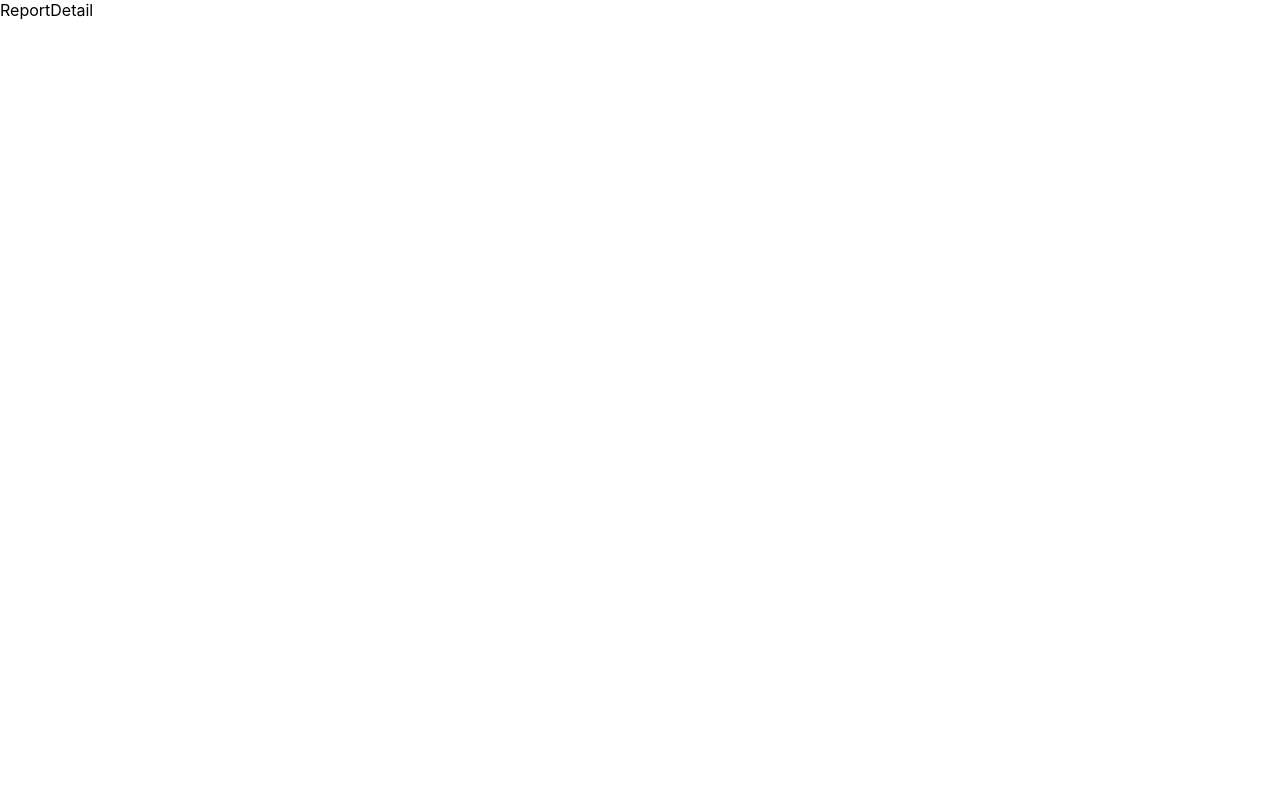
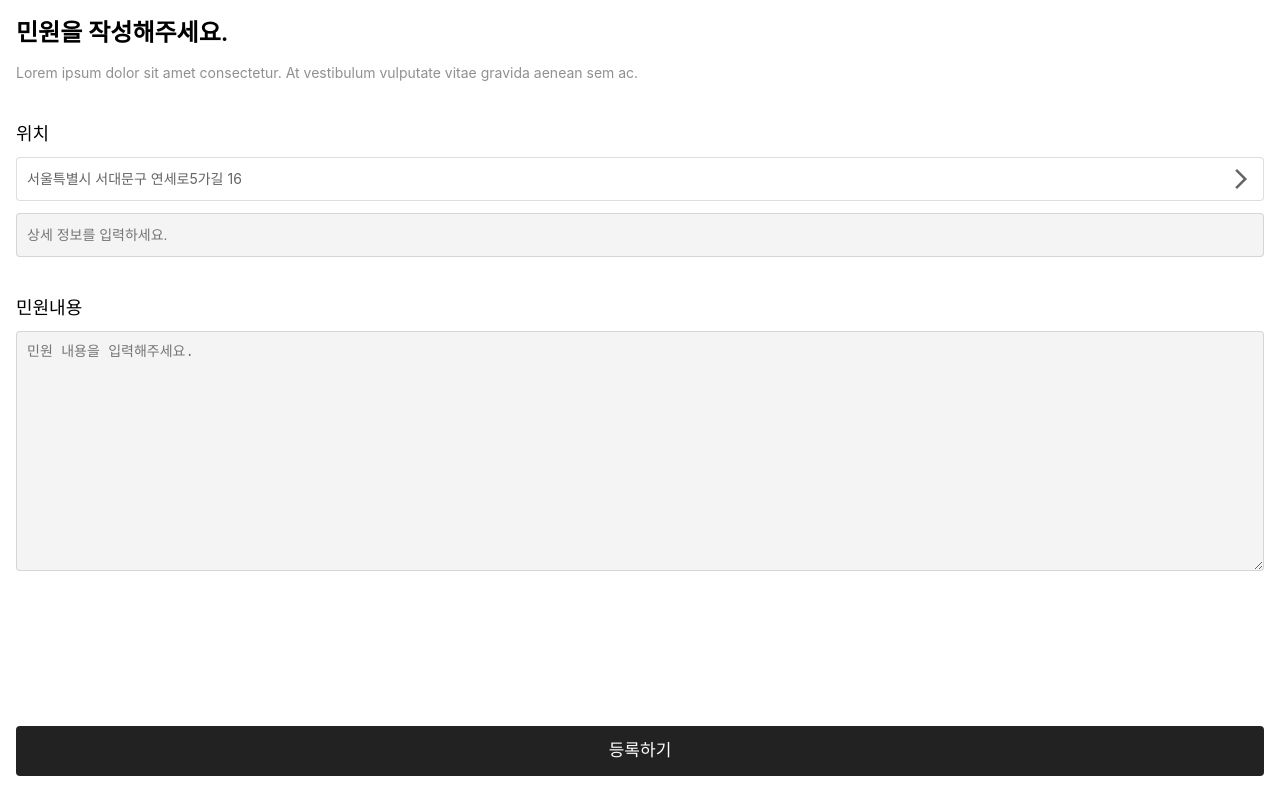
Before and after one commit to minukHwang/dot-connect, a React (Create React App) app: page /detail in a window 1280 px wide. Built offline with nearby package versions, Linux system fonts and the light colour scheme.

Commit message:
third commit

```diff
--- a/src/pages/ReportDetail.js
+++ b/src/pages/ReportDetail.js
@@ -1,7 +1,50 @@
 import React from "react";
+import "./ReportDetail.scss";
 
 const ReportDetail = () => {
-  return <div>ReportDetail</div>;
+  return (
+    <div className="detail">
+      <div className="title-box">
+        <div className="title-text">민원을 작성해주세요.</div>
+        <div className="sub-text">
+          Lorem ipsum dolor sit amet consectetur. At vestibulum vulputate vitae
+          gravida aenean sem ac.
+        </div>
+      </div>
+      <div className="place-area">
+        <div className="sub-title">위치</div>
+        <div className="place-btn-area">
+          <div className="place-btn">
+            <div className="place-text">서울특별시 서대문구 연세로5가길 16</div>
+            <span class="material-symbols-outlined">arrow_forward_ios</span>
+          </div>
+        </div>
+        <div className="place-input-area">
+          <input
+            type="text"
+            className="place-input"
+            placeholder="상세 정보를 입력하세요."
+          />
+        </div>
+      </div>
+
+      <div className="text-area">
+        <div className="sub-title">민원내용</div>
+        <div className="text-box-area">
+          <textarea
+            className="text-box"
+            cols="30"
+            rows="10"
+            placeholder="민원 내용을 입력해주세요."
+          ></textarea>
+        </div>
+      </div>
+
+      <div className="btn-area">
+        <button className="btn">등록하기</button>
+      </div>
+    </div>
+  );
 };
 
 export default ReportDetail;
--- /dev/null
+++ b/src/pages/ReportDetail.scss
@@ -0,0 +1,128 @@
+.title-box {
+    display: flex;
+    flex-direction: column;
+    padding: 18px 16px 36px;
+    gap: 16px;
+
+    .title-text {
+        font-weight: 600;
+        font-size: 24px;
+        line-height: 29px;
+    }
+
+    .sub-text {
+        font-weight: 400;
+        font-size: 14px;
+        line-height: 20px;
+        color: rgba(34, 34, 34, 0.5);
+    }
+}
+
+.detail {
+    .main-title {
+        padding: 16px 20px;
+        margin-bottom: 28px;
+        font-size: 40px;
+        font-weight: 600;
+    }
+
+    .sub-title {
+        padding: 0px 16px;
+        font-size: 18px;
+        font-weight: 500;
+        margin-bottom: 12px;
+    }
+
+    .place-area {
+        margin-bottom: 36px;
+
+        .place-btn-area {
+            padding: 0 16px;
+            margin-bottom: 12px;
+
+            .place-btn {
+                display: flex;
+                justify-content: space-between;
+                padding: 9px 10px;
+                background-color: #ffffff;
+                border: 1px solid rgba(34, 34, 34, 0.15);
+                border-radius: 4px;
+                color: rgba($color: #222222, $alpha: 0.7);
+
+                .place-text {
+                    display: inline-block;
+                    width: 360px;
+                    white-space: nowrap;
+                    overflow: hidden;
+                    text-overflow: ellipsis;
+                    font-size: 14px;
+                    line-height: 24px;
+                }
+            }
+        }
+
+        .place-input-area {
+            padding: 0 16px;
+            display: flex;
+
+            .place-input {
+                flex: 1 1 0;
+                padding: 9px 10px;
+                font-size: 14px;
+                line-height: 24px;
+                border-radius: 4px;
+                border: 0.5px solid rgba(34, 34, 34, 0.15);
+                background-color: #f4f4f4;
+
+
+                &:focus {
+                    outline: none;
+                }
+            }
+        }
+    }
+
+    .text-area {
+        .text-box-area {
+            padding: 0 16px;
+            display: flex;
+
+            .text-box {
+                padding: 9px 10px;
+                font-size: 18px;
+                flex: 1 1 0;
+                border: none;
+                border-radius: 4px;
+                border: 0.5px solid rgba(34, 34, 34, 0.15);
+                font-size: 14px;
+                line-height: 22px;
+                background-color: #f4f4f4;
+
+                &:focus {
+                    outline: none;
+                }
+            }
+        }
+    }
+
+    .btn-area {
+        display: flex;
+        position: absolute;
+        bottom: 0;
+        left: 0;
+        right: 0;
+        padding: 0px 16px 24px;
+
+        .btn {
+            border: none;
+            flex: 1 1 0;
+            background-color: #222222;
+            color: #ffffff;
+            font-weight: 500;
+            font-size: 17px;
+            line-height: 20px;
+            padding: 15px;
+            border-radius: 4px;
+        }
+    }
+}
--- a/src/pages/ReportMain.js
+++ b/src/pages/ReportMain.js
@@ -3,11 +3,45 @@ import "./ReportMain.scss";
 
 const ReportMain = () => {
   return (
-    <div>
-      <div className="plus-btn">
-        <div className="icon-holder">
-          <span class="material-symbols-outlined">add</span>
+    <div className="container">
+      <div className="row">
+        <div className="plus-btn">
+          <div className="icon-holder">
+            <span class="material-symbols-outlined">add</span>
+          </div>
         </div>
+        <div className="contents-container"></div>
+        <div className="contents-container"></div>
+      </div>
+      <div className="row">
+        <div className="contents-container"></div>
+        <div className="contents-container"></div>
+        <div className="contents-container"></div>
+      </div>
+      <div className="row">
+        <div className="contents-container"></div>
+        <div className="contents-container"></div>
+        <div className="contents-container"></div>
+      </div>
+      <div className="row">
+        <div className="contents-container"></div>
+        <div className="contents-container"></div>
+        <div className="contents-container"></div>
+      </div>
+      <div className="row">
+        <div className="contents-container"></div>
+        <div className="contents-container"></div>
+        <div className="contents-container"></div>
+      </div>
+      <div className="row">
+        <div className="contents-container"></div>
+        <div className="contents-container"></div>
+        <div className="contents-container"></div>
+      </div>
+      <div className="row">
+        <div className="contents-container"></div>
+        <div className="contents-container"></div>
+        <div className="contents-container"></div>
       </div>
     </div>
   );
--- a/src/pages/ReportMain.scss
+++ b/src/pages/ReportMain.scss
@@ -0,0 +1,34 @@
+.container {
+    margin-top: 8px;
+    display: flex;
+    flex-direction: column;
+    gap: 4px;
+}
+
+.row {
+    display: flex;
+    padding: 0px 20px;
+    gap: 4px;
+}
+
+.plus-btn {
+    //padding: 45px;
+    flex: 1 1 0;
+    display: flex;
+    justify-content: center;
+    align-items: center;
+    height: 114px;
+    background-color: #222222;
+    border-radius: 10px;
+
+    .icon-holder {
+        color: #ffffff;
+    }
+}
+
+.contents-container {
+    flex: 1 1 0;
+    height: 114px;
+    background-color: #f4f4f4;
+    border-radius: 4px;
+}
--- a/src/pages/ReportSimple.js
+++ b/src/pages/ReportSimple.js
@@ -3,7 +3,7 @@ import "./ReportSimple.scss";
 
 const ReportSimple = () => {
   return (
-    <div>
+    <div className="simple">
       <div className="main-title">신고</div>
       <div className="place-area">
         <div className="sub-title">위치</div>
--- a/src/pages/ReportSimple.scss
+++ b/src/pages/ReportSimple.scss
@@ -1,3 +1,5 @@
+.simple {
+
   .main-title {
     padding: 16px 20px;
     margin-bottom: 28px;
@@ -97,3 +99,4 @@
       border-radius: 4px;
     }
   }
+}
```
Lines whose indentation alone changed are shown as unchanged.
